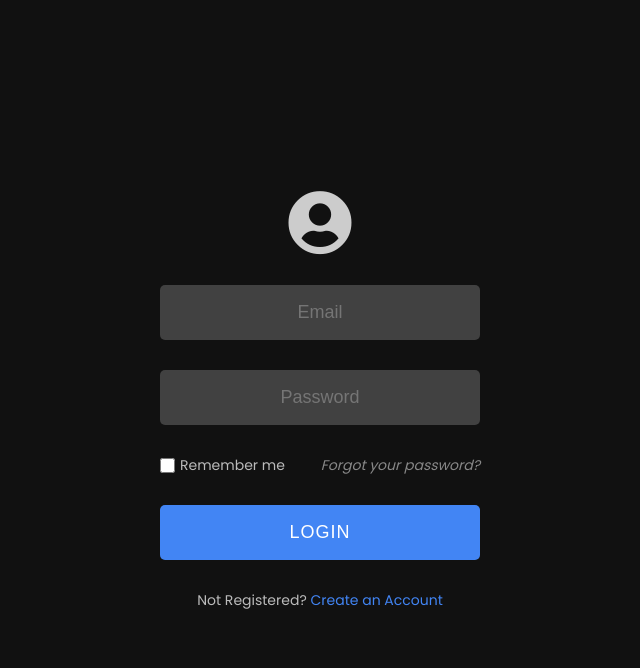
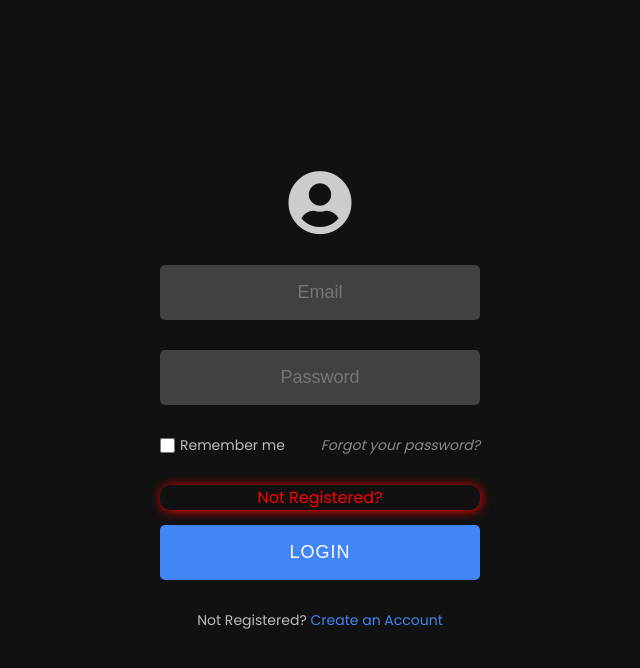
Before and after one commit to rosnlama001/School-MS, a PHP site: page /login/html/login.php in a window 1280 px wide. Shown: the top 668 px of the page, without its empty margins (320-960 px from the left). Run offline with PHP 8.4, Linux system fonts and the light colour scheme; some libraries are stand-ins or nearby versions.

Commit message:
login html and css up

```diff
--- a/login/css/style.css
+++ b/login/css/style.css
@@ -89,6 +89,7 @@ body {
   border: none;
   width: 320px;
   height: 55px;
+  margin-top: 5px;
   background: #4285f4;
   color: #fff;
   font-size: 18px;
@@ -114,6 +115,20 @@ body {
 .form .options-02 a {
   color: #4285f4;
 }
+.form .error{
+  /* border: 1px solid red; */
+  margin-bottom: 10px;
+  box-shadow: 1px 1px 11px red;
+  color: red;
+  border-radius: 10px;
+}
+.form .success{
+  /* border: 1px solid red; */
+  margin-bottom: 10px;
+  box-shadow: 1px 1px 11px green;
+  color: green;
+  border-radius: 10px;
+}
 
 /* Responsive CSS */
 
--- a/login/html/login.php
+++ b/login/html/login.php
@@ -23,6 +23,9 @@
                 <label class="remember-me"><input type="checkbox" name="">Remember me</label>
                 <a href="#">Forgot your password?</a>
             </div>
+            <div class="error">
+				<p>Not Registered? </p>
+			</div>
             <input class="btn" type="submit" name="log" value="LOGIN">
             <div class="options-02">
                 <p>Not Registered? <a href="#">Create an Account</a></p>
```
